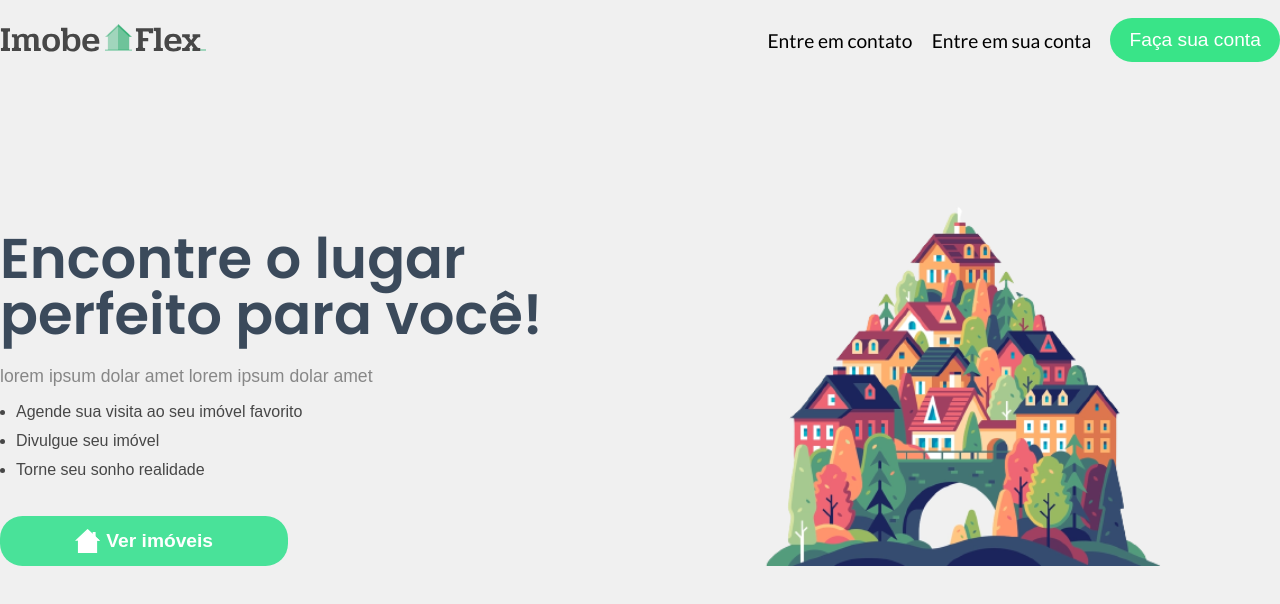
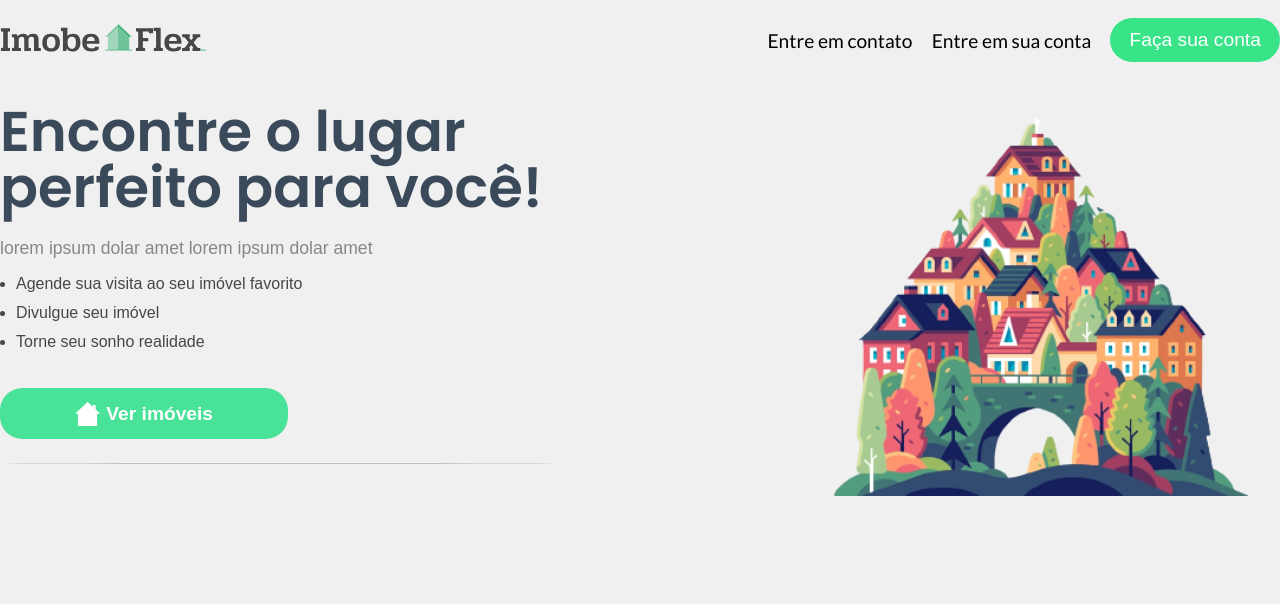
Before and after one commit to Imobiliaria-sprints/Imobe, a Next.js app in the folder frontend_imobe/: page / in a window 1280 px wide. Shown: the top 604 px of the page. Built offline with nearby package versions, Linux system fonts and the light colour scheme.

Commit message:
Some changes

```diff
--- a/frontend_imobe/src/components/Header/style.module.scss
+++ b/frontend_imobe/src/components/Header/style.module.scss
@@ -18,8 +18,16 @@
       font-size: 1.2rem;
     }
 
+    & > a {
+      transition: color 0.2s;
+    }
+
     & > a:not(:first-child) {
       margin-left: 1.2rem;
+    }
+
+    & > a:hover {
+      color: var(--blue-700);
     }
 
     & > button {
--- a/frontend_imobe/src/pages/index.tsx
+++ b/frontend_imobe/src/pages/index.tsx
@@ -1,5 +1,6 @@
 /* eslint-disable @next/next/no-img-element */
 /* eslint-disable jsx-a11y/alt-text */
+import { Divisor } from "../components/Divisor";
 import { Header } from "../components/Header";
 import styles from "../styles/pages/home.module.scss";
 
@@ -25,6 +26,7 @@ export default function Home() {
             <img src="/icons/house.svg" alt="house icons" />
             Ver imóveis
           </button>
+          <Divisor />
         </div>
         <div>
           <img
--- a/frontend_imobe/src/styles/global.scss
+++ b/frontend_imobe/src/styles/global.scss
@@ -40,7 +40,8 @@ body {
   background: var(--background-imobe);
 }
 
-button {
+button,
+a {
   cursor: pointer;
 }
 
--- a/frontend_imobe/src/styles/pages/home.module.scss
+++ b/frontend_imobe/src/styles/pages/home.module.scss
@@ -10,12 +10,14 @@
   grid-template-columns: 35rem 1fr;
   align-items: center;
 
+  margin: 1rem 0;
+
   > div:nth-child(1) {
     height: 100%;
 
     display: flex;
     flex-direction: column;
-    justify-content: flex-end;
+    justify-content: center;
 
     > h1 {
       font-size: 3.5rem;
@@ -78,7 +80,7 @@
     justify-content: flex-end;
 
     > img {
-      width: 90%;
+      width: 30rem;
       object-fit: cover;
     }
   }
```
Also changed, not shown: frontend_imobe/public/img/houses.png.
